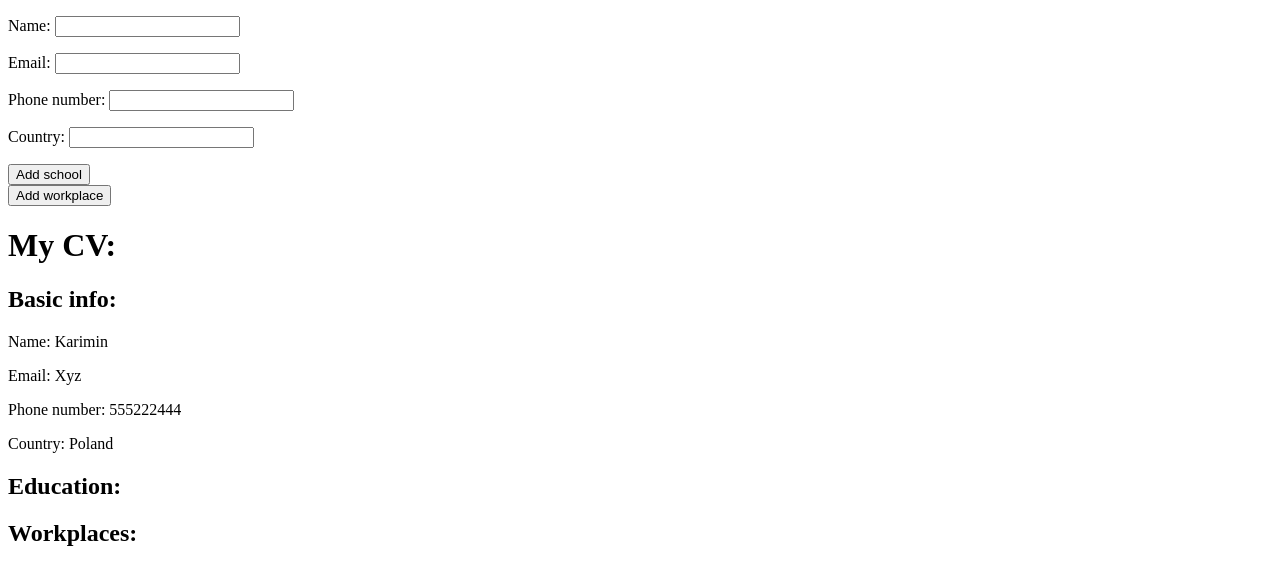
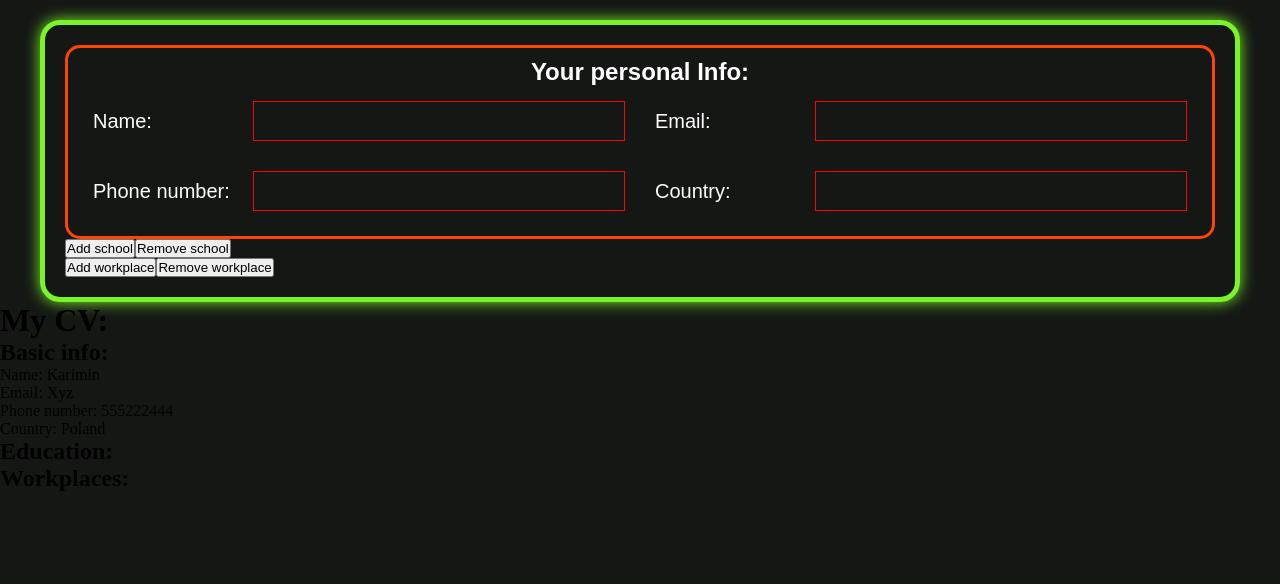
Before and after one commit to KariminK/react-cv-app, a React (Vite) app: page / in a window 1280 px wide. Shown: the top 584 px of the page. Built offline with nearby package versions, Linux system fonts and the light colour scheme.

Commit message:
delete school/workplace function added, form css in progress

```diff
--- a/src/App.jsx
+++ b/src/App.jsx
@@ -1,6 +1,5 @@
 import { useState } from "react";
 import PersonalInfo from "./components/PersonalInfo";
-import "./App.css";
 import defaultInfo from "./defaultInfo";
 import EditForm from "./components/EditForm";
 import Education from "./components/Education";
@@ -26,25 +25,36 @@ function App() {
   const [personalInfo, setPersonalInfo] = useState(defaultInfo.personalInfo);
   const [educationalInfo, setEducationalInfo] = useState(defaultInfo.education);
   const [workplaceInfo, setWorkplaceInfo] = useState(defaultInfo.workplace);
-  const [schoolNumber, setSchoolNumber] = useState(0);
-  const [workplaceNumber, setWorkplaceNumber] = useState(0);
   const handlePersonalInfoChange = (e, prop) => {
     setPersonalInfo({ ...personalInfo, [prop]: e.target.value });
   };
   const handleAddSchool = (e) => {
     e.preventDefault();
-    setSchoolNumber(schoolNumber + 1);
     const newEducationalInfo = JSON.parse(JSON.stringify(educationalInfo));
     newEducationalInfo.push(new School());
     setEducationalInfo(newEducationalInfo);
   };
+  const handleRemoveSchool = (e) => {
+    e.preventDefault();
+    if (educationalInfo.length === 0) return;
+    const newEducationalInfo = JSON.parse(JSON.stringify(educationalInfo));
+    newEducationalInfo.pop();
+    setEducationalInfo(newEducationalInfo);
+  };
+  const handleRemoveWorkplace = (e) => {
+    e.preventDefault();
+    if (workplaceInfo.length === 0) return;
+    const newWorkplaceInfo = JSON.parse(JSON.stringify(workplaceInfo));
+    newWorkplaceInfo.pop();
+    setWorkplaceInfo(newWorkplaceInfo);
+  };
   const handleAddWorkplace = (e) => {
     e.preventDefault();
-    setWorkplaceNumber(workplaceNumber + 1);
     const newWorkplaceInfo = JSON.parse(JSON.stringify(workplaceInfo));
     newWorkplaceInfo.push(new Workplace());
     setWorkplaceInfo(newWorkplaceInfo);
   };
+
   const handleSchoolInfoChange = (e, index, prop) => {
     const newEducationalInfo = JSON.parse(JSON.stringify(educationalInfo));
     newEducationalInfo[index][prop] = e.target.value;
@@ -71,13 +81,15 @@ function App() {
     <>
       <EditForm
         onPersonalInfoChange={handlePersonalInfoChange}
-        schoolNumber={schoolNumber}
+        schoolNumber={educationalInfo.length}
         onAddSchool={handleAddSchool}
         onSchoolInfoChange={handleSchoolInfoChange}
-        workplaceNumber={workplaceNumber}
+        workplaceNumber={workplaceInfo.length}
         onAddWorkspace={handleAddWorkplace}
         onWorkplaceInfoChange={handleWorkplaceInfoChange}
         onResponsibilitiesChange={handleResponsibilitiesChange}
+        onRemoveSchool={handleRemoveSchool}
+        onRemoveWorkspace={handleRemoveWorkplace}
       />
       <h1>My CV:</h1>
       <PersonalInfo info={personalInfo} />
--- a/src/components/EditForm.jsx
+++ b/src/components/EditForm.jsx
@@ -1,6 +1,7 @@
 import SchoolForm from "./forms/SchoolForm";
 import PersonalInfoForm from "./forms/PersonalInfoForm";
 import WorkplaceForm from "./forms/WorkplaceForm";
+import "../styles/editform.css";
 import { v4 as uuidv4 } from "uuid";
 const EditForm = ({
   onPersonalInfoChange,
@@ -11,6 +12,8 @@ const EditForm = ({
   workplaceNumber,
   onWorkplaceInfoChange,
   onResponsibilitiesChange,
+  onRemoveSchool,
+  onRemoveWorkspace,
 }) => {
   let schoolForms = [];
   for (let i = 0; i < schoolNumber; i++) {
@@ -34,10 +37,13 @@ const EditForm = ({
       <PersonalInfoForm onPersonalInfoChange={onPersonalInfoChange} />
       <div className="educationalInfoForm">
         <button onClick={onAddSchool}>Add school</button>
+        <button onClick={onRemoveSchool}>Remove school</button>
         {schoolForms}
       </div>
       <div className="workplaceInfoForm">
         <button onClick={onAddWorkspace}>Add workplace</button>
+        <button onClick={onRemoveWorkspace}>Remove workplace</button>
+
         {workplaceForms}
       </div>
     </form>
--- a/src/components/forms/PersonalInfoForm.jsx
+++ b/src/components/forms/PersonalInfoForm.jsx
@@ -1,6 +1,9 @@
+import "../../styles/personalInfoForm.css";
 const PersonalInfoForm = ({ onPersonalInfoChange }) => {
   return (
     <div className="personalInfoForm">
+      <h2>Your personal Info:</h2>
+      <div className="personalFormInputs">
         <p>
           Name:{" "}
           <input
@@ -46,6 +49,7 @@ const PersonalInfoForm = ({ onPersonalInfoChange }) => {
           />
         </p>
       </div>
+    </div>
   );
 };
 export default PersonalInfoForm;
--- a/src/index.css
+++ b/src/index.css
@@ -0,0 +1,8 @@
+* {
+    margin: 0;
+    padding: 0;
+    box-sizing: border-box;
+}
+body{
+    background-color: rgb(21, 23, 21);
+}
--- /dev/null
+++ b/src/styles/editform.css
@@ -0,0 +1,9 @@
+form{
+    max-width: 1200px;
+    margin-inline: auto;
+    margin-top: 20px;
+    border: 5px solid rgb(122, 243, 41);
+    box-shadow: 0px 0px 15px rgb(122, 243, 41);
+    border-radius: 20px;
+    padding: 20px;
+}
--- /dev/null
+++ b/src/styles/personalInfoForm.css
@@ -0,0 +1,36 @@
+.personalInfoForm{
+    padding: 10px;
+    font-family: Arial, Helvetica, sans-serif;
+    border: 3px solid orangered;
+    border-radius: 15px;
+    text-align: center;
+    color: white;
+}
+.personalFormInputs{
+    display: flex;
+    flex-wrap: wrap;
+}
+.personalInfoForm p{
+    display: flex;
+    justify-content: space-between;
+    font-size: 20px;
+    align-items: center;
+    padding: 10px;
+    margin: 5px;
+    width: calc(50% - 10px);
+}
+.personalInfoForm input{
+    height: 40px;
+    font-size: 20px;
+    width: 70%;
+    padding: 5px;
+    background-color: transparent;
+    border: 1px solid red;
+    color: white;
+    outline: none;
+    transition: box-shadow 200ms, scale 200ms;
+}
+.personalInfoForm input:focus{
+    box-shadow: 0px 0px 15px red;
+    scale: 1.05;
+}
```
Also changed, not shown: src/App.css (deleted, +0 -55 lines). Lines whose indentation alone changed are shown as unchanged.
